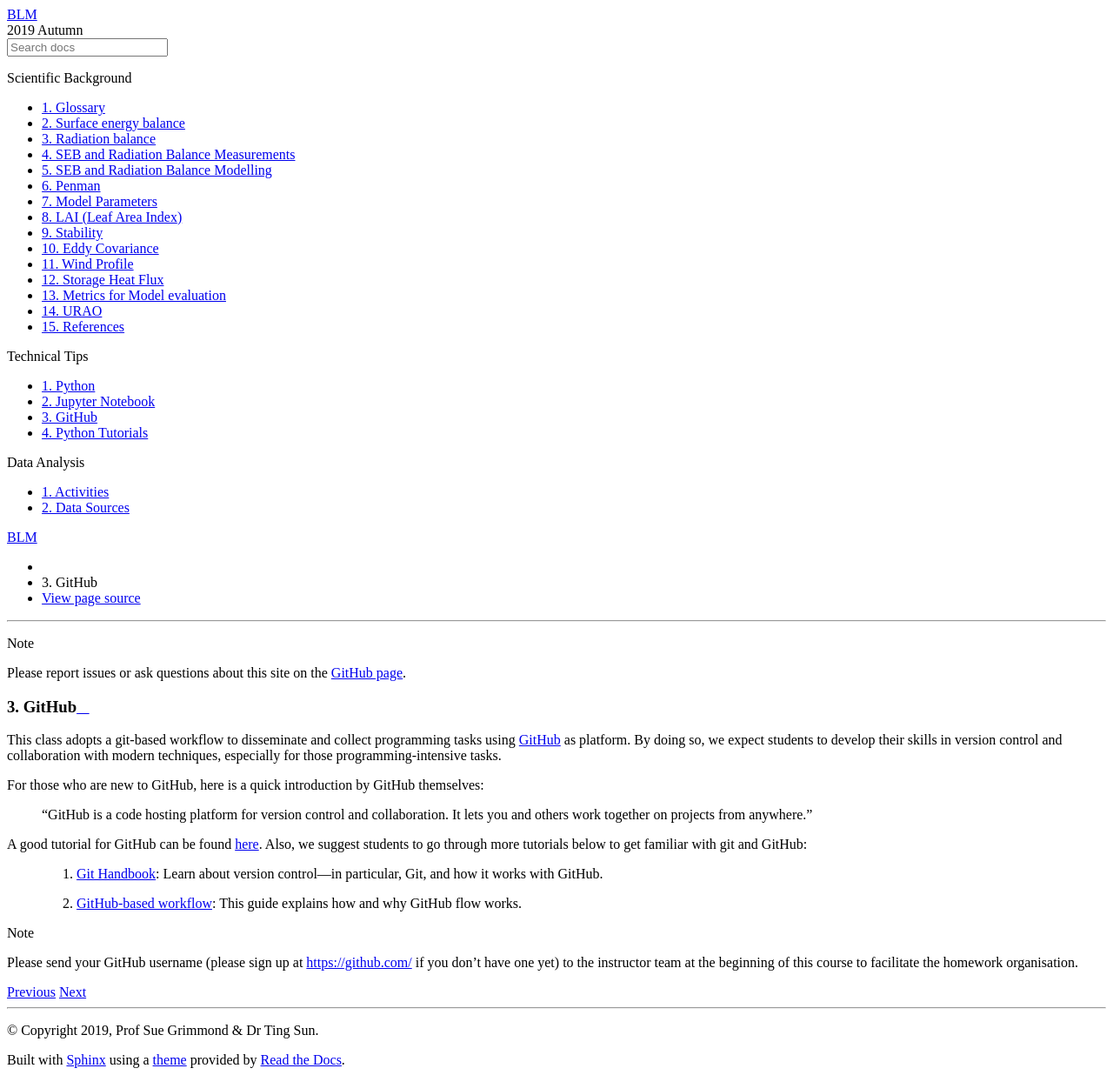
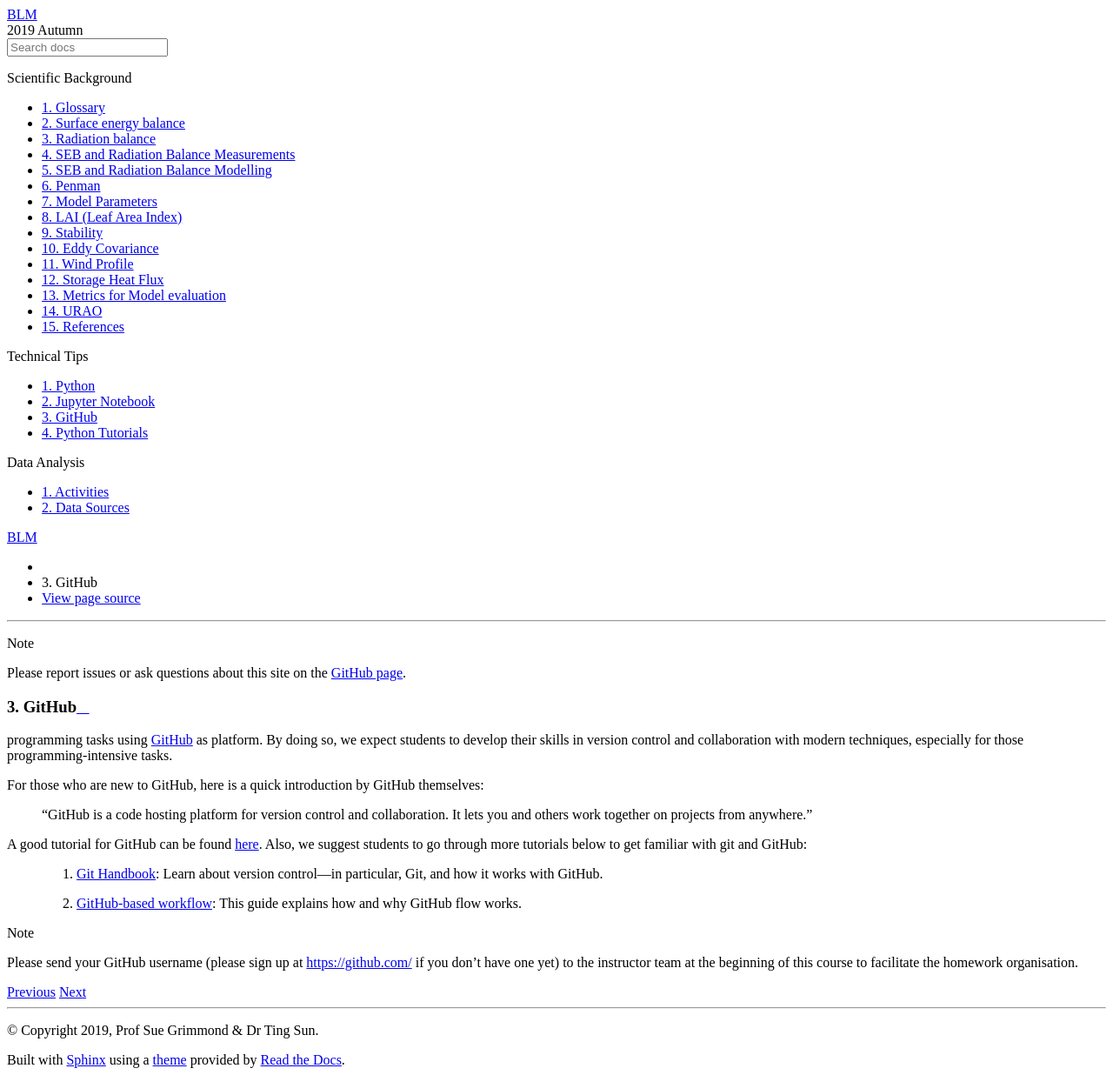
Before and after one commit to BLM-UoR/BLM, a Sphinx documentation site: the page built from docs/GitHub.rst, in a window 1280 px wide. Shown: the whole page at 87% size. Built offline with Sphinx 7.4.7 and the Read the Docs theme 2.0.0, drawn with Linux system fonts in a browser that asks for light colours.

Commit message:
Update GitHub.rst

```diff
--- a/docs/GitHub.rst
+++ b/docs/GitHub.rst
@@ -3,7 +3,7 @@
 GitHub
 ======
 
-This class adopts a git-based workflow to disseminate and collect
+.. This class adopts a git-based workflow to disseminate and collect
 programming tasks using `GitHub`_ as platform.
 By doing so, we expect students to develop their skills in
 version control and collaboration with modern techniques, especially
```
